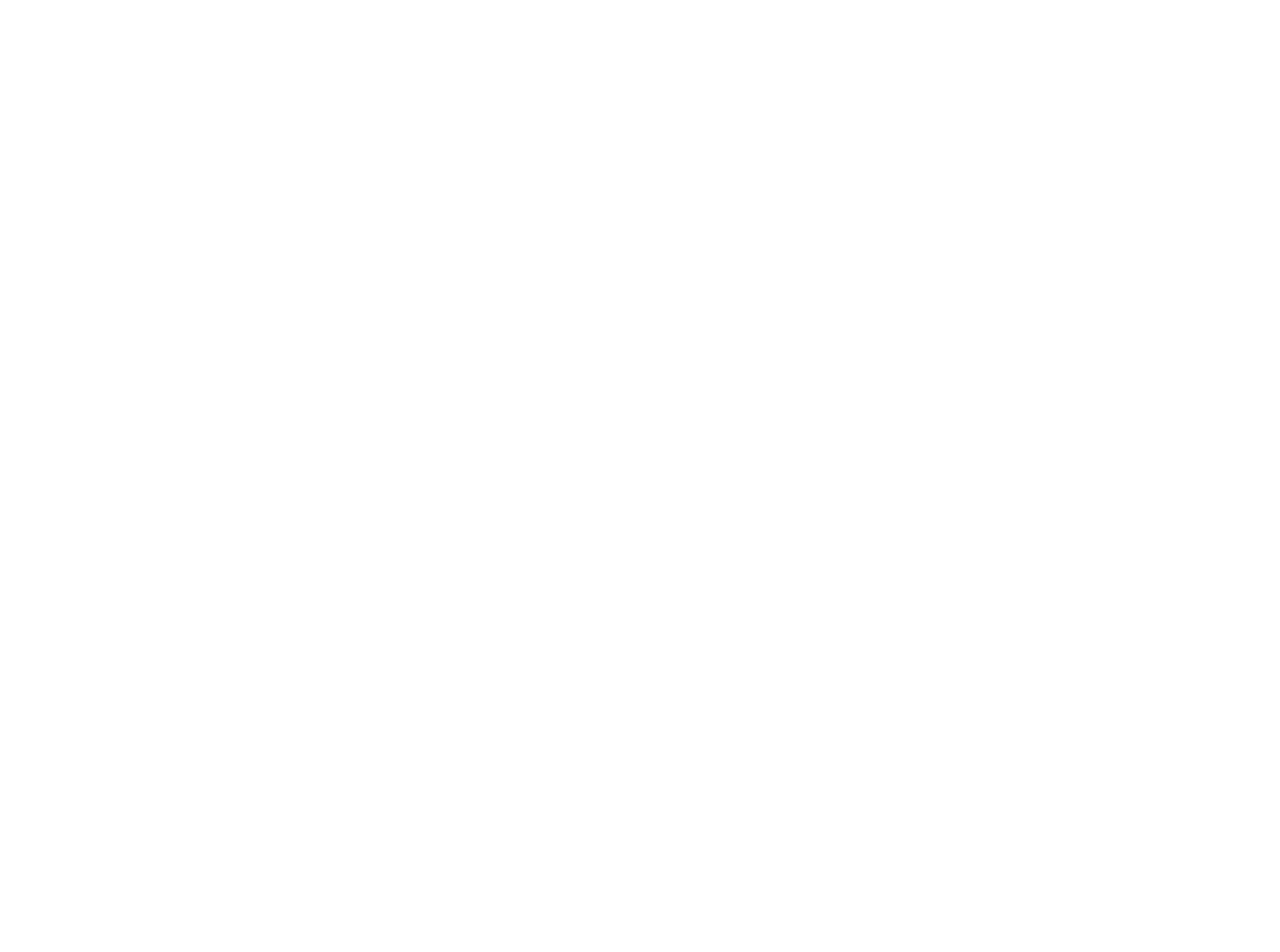
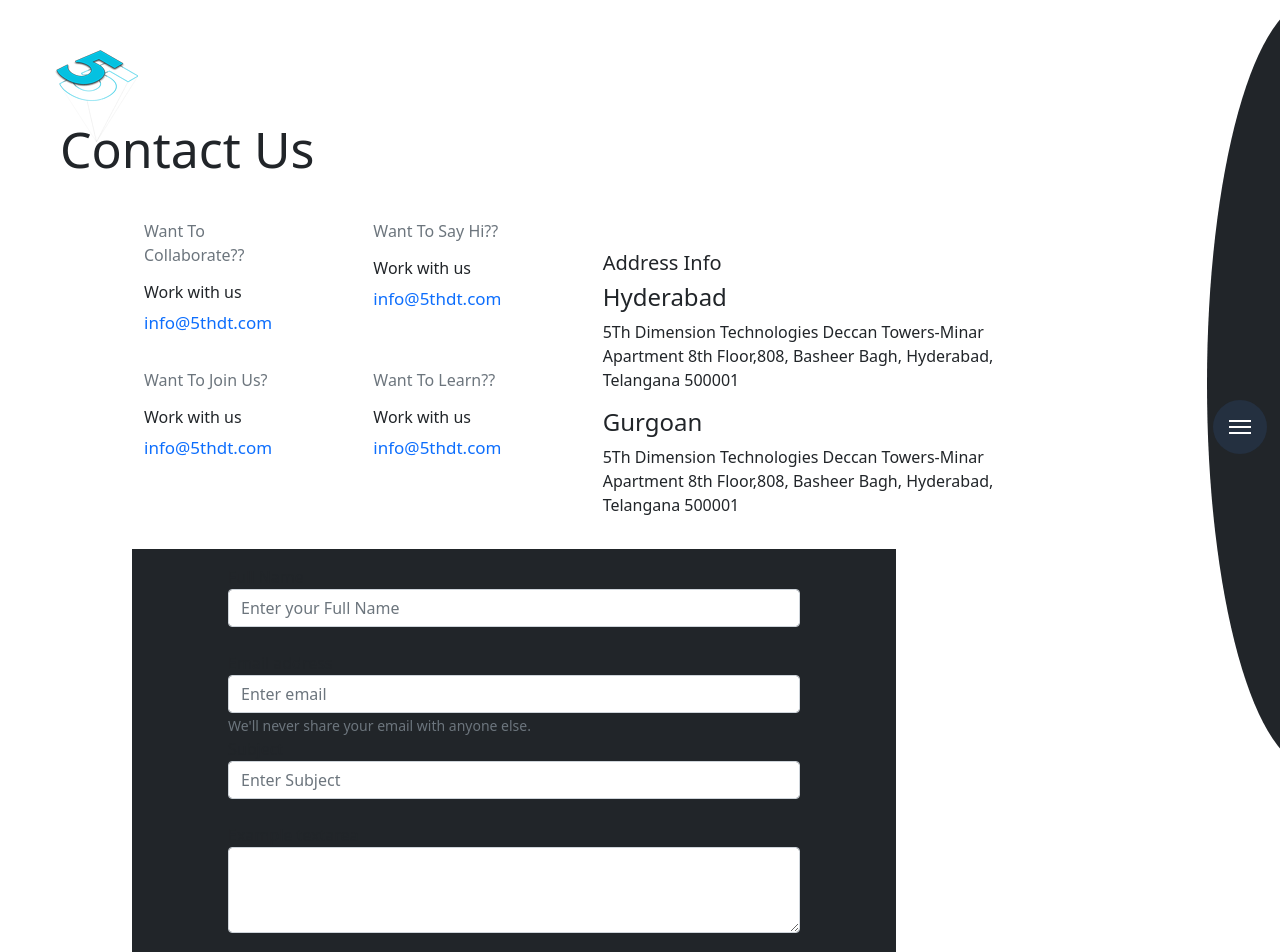
Before and after one commit to saisashreek1992/5thdtreactwebsite, a React (Create React App) app: page /contactus in a window 1280 px wide. Before the commit this address had no page. Shown: the top 952 px of the page. Before the commit the page ends 800 px from the top, so only its background shows below. Built offline with nearby package versions, Linux system fonts and the light colour scheme.

Commit message:
service and contact us

```diff
--- a/src/App.js
+++ b/src/App.js
@@ -2,8 +2,9 @@
 import Banner from './Components/Banner';
 import OurServices from './Components/OurServices';
 import Footer from './Components/Footer';
+import About from './Components/About';
+function App() {
 
-function App() {
   return (
     <div className="container-fluid">
       <Header />
--- /dev/null
+++ b/src/Components/ContactForm.js
@@ -0,0 +1,62 @@
+import React from "react";
+
+import ImgSlider from "./ImgSlider";
+import NavBar from "./NavBar";
+
+const ContactForm = () => {
+  return (
+    <div className="row col px-5 my-3 ">
+      <form>
+        <div className="form-group ">
+          <label for="fname">Full Name</label>
+          <input
+            type="text"
+            className="form-control"
+            id="fname"
+            placeholder="Enter your Full Name"
+          />
+          <small className="form-text text-muted"> &nbsp;</small>
+        </div>
+
+        <div className="form-group  ">
+          <label for="exampleInputEmail1">Email address</label>
+          <input
+            type="email"
+            className="form-control"
+            id="exampleInputEmail1"
+            aria-describedby="emailHelp"
+            placeholder="Enter email"
+          />
+          <small id="emailHelp" className="form-text text-muted">
+            We'll never share your email with anyone else.
+          </small>
+        </div>
+        <div className="form-group ">
+          <label for="sub">Subject</label>
+          <input
+            type="text"
+            className="form-control"
+            id="sub"
+            placeholder="Enter Subject"
+          />
+          <small className="form-text text-muted"> &nbsp;</small>
+        </div>
+        <div class="form-group">
+          <label for="exampleFormControlTextarea1">Example textarea</label>
+          <textarea
+            class="form-control"
+            id="exampleFormControlTextarea1"
+            rows="3"
+          ></textarea>
+          <small className="form-text text-muted"> &nbsp;</small>
+        </div>
+
+        <button type="submit" className="btn btn-primary">
+          Submit
+        </button>
+      </form>
+    </div>
+  );
+};
+
+export default ContactForm;
--- a/src/Components/Contact_us.js
+++ /dev/null
@@ -1,17 +0,0 @@
-import React from 'react';
-import {Link} from "react-router-dom";
-
-import '../Assets/styles.css';
-
-const Contact_us = () => {
-    return (
-        <div>
-            <div>
-                <h3 className='text-center services'>This is contact row</h3>
-                <Link className="btn btn-success" to="/home"> Home</Link>
-            </div>
-        </div>
-    );
-};
-
-export default Contact_us;
--- /dev/null
+++ b/src/Components/Contactus.js
@@ -0,0 +1,37 @@
+import React from "react";
+import { Link } from "react-router-dom";
+import "../Assets/styles.css";
+import NavBar from "./NavBar";
+import Header from "./Header";
+import ContactEmail from "./ContactEmail";
+import ContactForm from "./ContactForm";
+import ContactAddress from "./ContactAddress";
+const Contactus = (props) => {
+  return (
+    <div className="container-fluid">
+      <Header />
+      <div className="row col px-5 my-3 ">
+        <font className="service_item_head">Contact Us</font>
+        <div className="col-lg-11  col px-5 my-3">
+          <div className="row px-5 my-3 ">
+            <div class="col-lg-6 ">
+              <ContactEmail />
+            </div>
+            <div class="col-lg-6">
+              <ContactAddress />
+            </div>
+
+            <div class="col-lg-10 px-5 my-3 bg-dark">
+              <ContactForm />
+            </div>
+          </div>
+        </div>
+        <div className="col-lg-1">
+          <NavBar />
+        </div>
+      </div>
+    </div>
+  );
+};
+
+export default Contactus;
--- a/src/Components/NavBar.js
+++ b/src/Components/NavBar.js
@@ -8,7 +8,8 @@
 const NavBar = () => {
     return (
         <div className="col-md-2  bg-dark navbar">
-            <NavLink to="#cd-nav" className="cd-nav-trigger" onClick={nav_show}>
+
+            <NavLink to="" className="cd-nav-trigger" onClick={nav_show}>
                 {" "}
                 Menu
                 <span className="cd-nav-icon"></span>
@@ -40,18 +41,18 @@
                         <nav>
                             <ul className="cd-primary-nav">
                                 <li>
-                                    <NavLink to="/" className="selected">
+                                    <NavLink to="/" className="" onClick={nav_show}>
                                         Home
                                     </NavLink>
                                 </li>
                                 <li>
-                                    <NavLink to="/services">Our services</NavLink>
+                                    <NavLink to="/services" onClick={nav_show}>Our services</NavLink>
                                 </li>
                                 <li>
-                                    <NavLink to="/">Our projects</NavLink>
+                                    <NavLink to="/about" onClick={nav_show}>About</NavLink>
                                 </li>
                                 <li>
-                                    <NavLink to="/">Contact us</NavLink>
+                                    <NavLink to="/contactus" onClick={nav_show}>Contact us</NavLink>
                                 </li>
                             </ul>
                         </nav>
--- a/src/Components/Services.js
+++ b/src/Components/Services.js
@@ -1,17 +1,29 @@
 import React from 'react';
 import {Link} from "react-router-dom";
+import Header from './Header';
+import Whatwedo from './Whatwedo';
+import '../Assets/styles.css';
+import Servicesitem from './Servicesitem'
+import ImgSlider from "./ImgSlider";
+import NavBar from "./NavBar";
 
-import '../Assets/styles.css';
+const Services = (props) => {
+    return (
+        <div className="container-fluid">
+                <Header />
+        <div className="row col px-5 my-3 ">
 
-const Services = () => {
-    return (
-        <div>
-            <div>
-                <h3 className='text-center services'>This is Services row</h3>
-                <Link className="btn btn-success" to="/home"> Home</Link>
+            <div className="col-lg-11 col px-5 my-3">
+              <Whatwedo/>
+              <Servicesitem/>
             </div>
+            <div className="col-lg-1">
+                <NavBar />
+            </div>
+        </div>
         </div>
     );
 };
 
+
 export default Services;
--- /dev/null
+++ b/src/Components/Servicesitem.js
@@ -0,0 +1,46 @@
+import React from "react";
+import logo from "../logo.svg";
+import  ServiceLists from "./data"
+const Servicesitem = () => {
+
+return (
+    <>
+{
+
+    ServiceLists.map((data)=>(
+
+
+
+
+        <div className="row justify-content-around px-5 my-5 ">
+
+        <div className="col-lg-3 px-5 my-5 ">
+          <img src={logo} className="card-img-top" alt="logo" />
+        </div>
+
+
+        <div className="col-lg-9 px-5 my-5 ">
+          <font className="service_item_head">{data.serviceTitle}</font>
+          <p className="service_item_para">
+          {data.serviceInfo}
+          </p>
+          <div className="row justify-content-around px-5 my-5 ">
+            <div className="col-lg-5 bg-dark ">
+              <img src={logo} className="card-img-top" />
+            </div>
+        =
+          </div>
+        </div>
+      </div>
+
+   ))
+
+}  </>
+);
+
+
+
+
+};
+
+export default Servicesitem;
--- /dev/null
+++ b/src/Components/Whatwedo.js
@@ -0,0 +1,19 @@
+import React from "react";
+import logo from '../logo.svg';
+const Whatwedo = () => {
+    return (
+        <div className="row justify-content-center">
+            <div className="col-md-11  " >
+                <font className="what_we_do_head">What We Do</font>
+            </div>
+            <div className="col-lg-7">
+            <p className="what_we_do_para">
+                Strive to be the platform for successful Enterprises and Businesses by connecting Process & Technology; we will pioneer for achieving a successful business formula and to diversify our presence across the globe.
+                </p>
+            </div>
+
+        </div>
+    );
+};
+
+export default Whatwedo;
--- /dev/null
+++ b/src/Components/data.js
@@ -0,0 +1,39 @@
+import logo from "../logo.svg";
+const ServiceLists = [
+    {
+        serviceId: "service1",
+        serviceLogo: { logo },
+        serviceTitle: "Education",
+        serviceInfo:
+            "Built on our Motto - Education for all, we have developed solutions that suit the present day requirement and in compliance with the new education policy 2020.",
+    },
+    {
+        serviceId: "service2",
+        serviceLogo: { logo },
+        serviceTitle: "Hospitality",
+        serviceInfo:
+            "We have developed customized applications for hotels and hospitals and curtail the use of paper. 5thDT's vision is to help enterprises Go Green.",
+    },
+    {
+        serviceId: "service3",
+        serviceLogo: { logo },
+        serviceTitle: "Application Development",
+        serviceInfo:
+            "We provide mobility solutions for both the platforms including Native App Development (Android & iOS) and Hybrid App Development for a different spectrum of businesses who are wishing to double their ROI by having chartbuster mobile applications.",
+    },
+    {
+        serviceId: "service4",
+        serviceLogo: { logo },
+        serviceTitle: "2D Animation",
+        serviceInfo:
+            "Our 2D animation team specializes in creating content for kids and TV series. We also specialize in making E-Learning content that is SCORM compliant.",
+    },
+    {
+        serviceId: "service5",
+        serviceLogo: { logo },
+        serviceTitle: "UI & UX",
+        serviceInfo:
+            "Inappropriate behavior is often laughed off as boys will be boys,” women face higher conduct standards especially in the workplace that’s why.",
+    },
+];
+export default ServiceLists;
--- a/src/index.css
+++ b/src/index.css
@@ -14,3 +14,28 @@
 .slider_center_image{
   height:400px !important;
 }
+.what_we_do_head{
+  font-size:120px  !important;
+  font-weight: normal;
+
+}
+.what_we_do_para{
+  font-size:24px  !important;
+  font-weight: normal;
+  margin:20px !important;
+  text-align: justify;
+
+}
+
+.service_item_head{
+  font-size:50px  !important;
+  font-weight: normal;
+
+}
+.service_item_para{
+  font-size:20px  !important;
+  font-weight: normal;
+  margin:20px !important;
+  text-align: justify;
+
+}
--- a/src/index.js
+++ b/src/index.js
@@ -4,7 +4,7 @@
 import './nav.css';
 import Services from './Components/Services'
 import About from './Components/About'
-import Contact_us from './Components/Contact_us'
+import Contactus from './Components/Contactus'
 import App from './App';
 import {
   BrowserRouter as Router,
@@ -30,7 +30,7 @@
       <Route path="home" element={<App />} />
       <Route path="/services" element={<Services />} />
       <Route path="/about" element={<About />} />
-      <Route path="/contact_us" element={<Contact_us />} />
+      <Route path="/contactus" element={<Contactus />} />
     </Routes>
 
   </Router>,
```
Also changed, not shown: src/Components/OurServices.js (+1 -38 lines).
